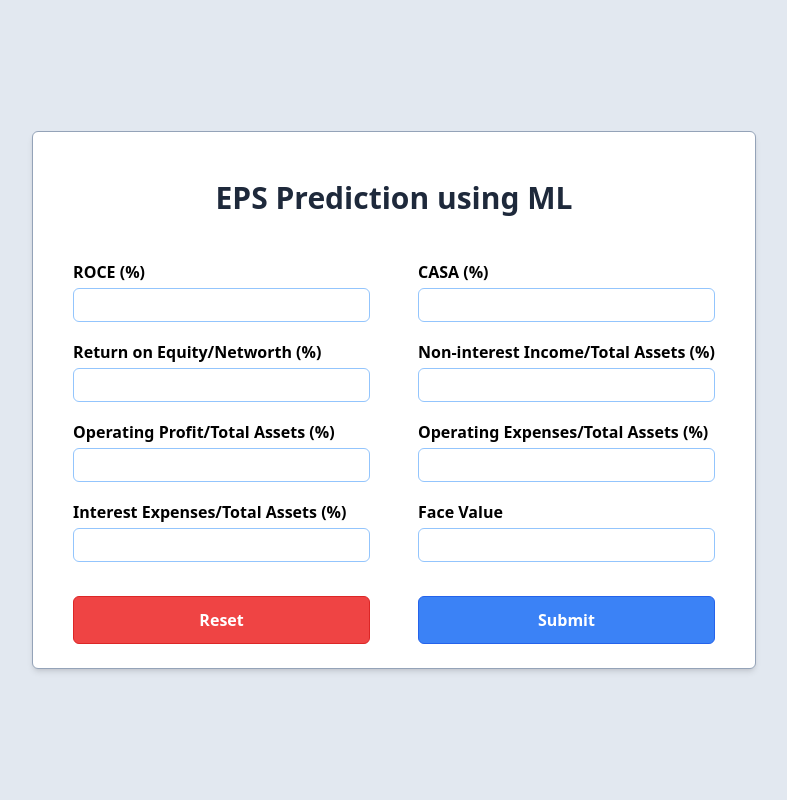
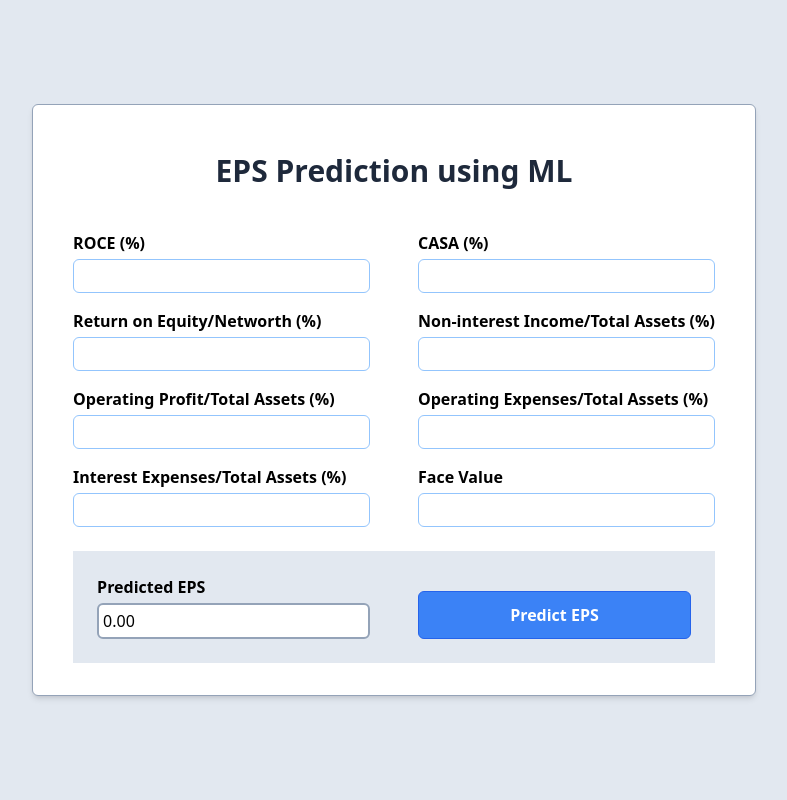
Before and after one commit to nirmit27/credit-risk-modeling, a Flask app: page / in a window 1280 px wide. Shown: the whole page, without its empty margins (246-1033 px from the left). Run offline with Flask 3, Linux system fonts and the light colour scheme; parts of the project's set-up code (start-up, migrations or seed data) failed here and were passed over.

Commit message:
finished with the UI

```diff
--- a/flask-deployment/app.py
+++ b/flask-deployment/app.py
@@ -6,46 +6,46 @@ from flask import Flask, render_template, request, url_for
 config = cfgp()
 config.read('settings.cfg')
 config_section = config['DEPLOYMENT']
+port: int = int(config_section['PORT'])
+
+result: str = ""
+values: list[float] = []
+subtitle: str = "EPS Prediction using ML"
+fields: list[str] = ['ROCE (%)', 'CASA (%)', 'Return on Equity/Networth (%)',
+                     'Non-interest Income/Total Assets (%)', 'Operating Profit/Total Assets (%)', 'Operating Expenses/Total Assets (%)', 'Interest Expenses/Total Assets (%)', 'Face Value']
 
 model = pickle.load(open("model.pkl", "rb"))
-port: int = int(config_section['PORT'])
 app = Flask(__name__)
 
 
-@app.route('/', methods=["GET"])
+@app.route('/', methods=["GET", "POST"])
 def index():
-    fields: list[str] = ['ROCE (%)', 'CASA (%)', 'Return on Equity/Networth (%)',
-                         'Non-interest Income/Total Assets (%)', 'Operating Profit/Total Assets (%)', 'Operating Expenses/Total Assets (%)', 'Interest Expenses/Total Assets (%)', 'Face Value']
+    result = ""
+    values = []
+    if request.method == "POST":
+        v1: float = float(request.form.get('ROCE (%)', "0.00"))
+        v2: float = float(request.form.get('CASA (%)', "0.00"))
+        v3: float = float(request.form.get(
+            'Return on Equity/Networth (%)', "0.00"))
+        v4: float = float(request.form.get(
+            'Non-interest Income/Total Assets (%)', "0.00"))
+        v5: float = float(request.form.get(
+            'Operating Profit/Total Assets (%)', "0.00"))
+        v6: float = float(request.form.get(
+            'Operating Expenses/Total Assets (%)', "0.00"))
+        v7: float = float(request.form.get(
+            'Interest Expenses/Total Assets (%)', "0.00"))
+        v8: float = float(request.form.get('Face Value', "0.00"))
 
-    return render_template("index.html", title="Inputs", subtitle="EPS Prediction using ML", fields=fields)
+        values = [v1, v2, v3, v4, v5, v6, v7, v8]
+        try:
+            pred = model.predict([values])
+            result += str(pred[0])
+        except:
+            result += ""
+        return render_template("index.html", title="Result", subtitle=subtitle, fields=fields, values=values, result=result)
 
-
-@app.route('/predict', methods=["POST"])
-def predict():
-    result: str = "Result : "
-
-    v1: float = float(request.form.get('ROCE (%)', "0.00"))
-    v2: float = float(request.form.get('CASA (%)', "0.00"))
-    v3: float = float(request.form.get(
-        'Return on Equity/Networth (%)', "0.00"))
-    v4: float = float(request.form.get(
-        'Non-interest Income/Total Assets (%)', "0.00"))
-    v5: float = float(request.form.get(
-        'Operating Profit/Total Assets (%)', "0.00"))
-    v6: float = float(request.form.get(
-        'Operating Expenses/Total Assets (%)', "0.00"))
-    v7: float = float(request.form.get(
-        'Interest Expenses/Total Assets (%)', "0.00"))
-    v8: float = float(request.form.get('Face Value', "0.00"))
-
-    try:
-        pred = model.predict([[v1, v2, v3, v4, v5, v6, v7, v8]])
-        result += str(pred[0])
-    except:
-        result += "Invalid input!"
-
-    return render_template("result.html", result=result, title="Result")
-
+    return render_template("index.html", title="Inputs", subtitle=subtitle, fields=fields, values=values, result=result)
 
 if __name__ == "__main__":
     # subprocess.run(["npm", "i", "tailwindcss"], check=True)
--- a/flask-deployment/static/css/output.css
+++ b/flask-deployment/static/css/output.css
@@ -566,6 +566,10 @@ video {
   margin-bottom: 0.25rem;
 }
 
+.mt-2 {
+  margin-top: 0.5rem;
+}
+
 .mt-4 {
   margin-top: 1rem;
 }
@@ -598,8 +602,8 @@ video {
   grid-template-columns: repeat(2, minmax(0, 1fr));
 }
 
-.grid-rows-6 {
-  grid-template-rows: repeat(6, minmax(0, 1fr));
+.grid-rows-5 {
+  grid-template-rows: repeat(5, minmax(0, 1fr));
 }
 
 .flex-col {
@@ -612,6 +616,10 @@ video {
 
 .justify-center {
   justify-content: center;
+}
+
+.gap-12 {
+  gap: 3rem;
 }
 
 .gap-x-12 {
@@ -631,6 +639,10 @@ video {
   border-width: 1px;
 }
 
+.border-2 {
+  border-width: 2px;
+}
+
 .border-blue-300 {
   --tw-border-opacity: 1;
   border-color: rgb(147 197 253 / var(--tw-border-opacity));
@@ -641,11 +653,6 @@ video {
   border-color: rgb(37 99 235 / var(--tw-border-opacity));
 }
 
-.border-red-600 {
-  --tw-border-opacity: 1;
-  border-color: rgb(220 38 38 / var(--tw-border-opacity));
-}
-
 .border-slate-400 {
   --tw-border-opacity: 1;
   border-color: rgb(148 163 184 / var(--tw-border-opacity));
@@ -654,11 +661,6 @@ video {
 .bg-blue-500 {
   --tw-bg-opacity: 1;
   background-color: rgb(59 130 246 / var(--tw-bg-opacity));
-}
-
-.bg-red-500 {
-  --tw-bg-opacity: 1;
-  background-color: rgb(239 68 68 / var(--tw-bg-opacity));
 }
 
 .bg-slate-200 {
@@ -675,13 +677,17 @@ video {
   padding: 0.25rem;
 }
 
+.p-6 {
+  padding: 1.5rem;
+}
+
 .px-10 {
   padding-left: 2.5rem;
   padding-right: 2.5rem;
 }
 
-.pb-6 {
-  padding-bottom: 1.5rem;
+.pb-8 {
+  padding-bottom: 2rem;
 }
 
 .pt-12 {
@@ -705,11 +711,6 @@ video {
   font-weight: 600;
 }
 
-.text-blue-700 {
-  --tw-text-opacity: 1;
-  color: rgb(29 78 216 / var(--tw-text-opacity));
-}
-
 .text-slate-800 {
   --tw-text-opacity: 1;
   color: rgb(30 41 59 / var(--tw-text-opacity));
@@ -731,11 +732,6 @@ video {
   background-color: rgb(37 99 235 / var(--tw-bg-opacity));
 }
 
-.hover\:bg-red-600:hover {
-  --tw-bg-opacity: 1;
-  background-color: rgb(220 38 38 / var(--tw-bg-opacity));
-}
-
 .focus\:border-blue-600:focus {
   --tw-border-opacity: 1;
   border-color: rgb(37 99 235 / var(--tw-border-opacity));
@@ -744,11 +740,6 @@ video {
 .focus\:bg-blue-600:focus {
   --tw-bg-opacity: 1;
   background-color: rgb(37 99 235 / var(--tw-bg-opacity));
-}
-
-.focus\:bg-red-600:focus {
-  --tw-bg-opacity: 1;
-  background-color: rgb(220 38 38 / var(--tw-bg-opacity));
 }
 
 .focus\:outline-none:focus {
@@ -767,17 +758,7 @@ video {
   --tw-ring-color: rgb(30 64 175 / var(--tw-ring-opacity));
 }
 
-.focus\:ring-red-800:focus {
-  --tw-ring-opacity: 1;
-  --tw-ring-color: rgb(153 27 27 / var(--tw-ring-opacity));
-}
-
 .active\:bg-blue-700:active {
   --tw-bg-opacity: 1;
   background-color: rgb(29 78 216 / var(--tw-bg-opacity));
 }
-
-.active\:bg-red-700:active {
-  --tw-bg-opacity: 1;
-  background-color: rgb(185 28 28 / var(--tw-bg-opacity));
-}
--- a/flask-deployment/templates/index.html
+++ b/flask-deployment/templates/index.html
@@ -16,11 +16,15 @@
     <link rel="manifest" href="{{ url_for('static', filename='site.webmanifest') }}">
 </head>
 
-<body class="flex h-screen items-center justify-center bg-slate-200">
-    <form action="/predict" method="post"
-        class="grid grid-cols-2 grid-rows-6 gap-x-12 gap-y-4 rounded-md border border-slate-400 pt-12 pb-6 px-10 bg-white shadow-md">
+<body class="flex flex-col h-screen items-center justify-center bg-slate-200">
+
+    <div class="rounded-md border border-slate-400 bg-white px-10 pb-8 pt-12 shadow-md">
+
+
+        <form action="/" method="post" class="grid grid-cols-2 grid-rows-5 gap-x-12 gap-y-4">
             <h1 class="col-span-2 text-center text-3xl font-bold text-slate-800">{{ subtitle }}</h1>
 
+            {% if not values %}
             {% for field in fields %}
 
             <div class="">
@@ -31,12 +35,54 @@
             </div>
 
             {% endfor %}
+            {% endif %}
 
-        <button type="reset"
-            class="rounded-md border border-red-600 bg-red-500 font-semibold text-white mt-4 h-12 hover:bg-red-600 focus:bg-red-600 active:bg-red-700 focus:outline-none focus:ring-1 focus:ring-red-800">Reset</button>
+            {% if values %}
+            {% for i in range(fields|length) %}
+
+            <div class="">
+                <label for="{{fields[i]}}" class="block font-semibold mb-1">{{fields[i]}}</label>
+                <input type="number" min="0.00" max="100.00" step="0.01" name="{{fields[i]}}" id="{{fields[i]}}"
+                    class="border border-blue-300 rounded-md p-1 focus:border-blue-600 focus:outline-none focus:ring-1 focus:ring-blue-800 w-full"
+                    required value="{{values[i]}}" />
+            </div>
+
+            {% endfor %}
+            {% endif %}
+
+
+            <div class="grid-cols-2 grid mt-2 gap-12 bg-slate-200 p-6 col-span-2">
+
+                {% if not result %}
+
+                <div class="">
+                    <label for="sample-field-label" class="mb-1 block font-semibold">Predicted EPS</label>
+                    <input type="number" min="0.00" max="100.00" step="0.01" name="sample-field-label"
+                        id="sample-field-label"
+                        class="w-full rounded-md border-2 border-slate-400 p-1 focus:outline-none" readonly
+                        value="0.00" />
+                </div>
+
+                {% endif %}
+
+                {% if result %}
+
+                <div class="">
+                    <label for="sample-field-label" class="mb-1 block font-bold">Predicted EPS</label>
+                    <input type="number" min="0.00" max="100.00" step="0.01" name="sample-field-label"
+                        id="sample-field-label"
+                        class="w-full rounded-md border-2 border-blue-600 p-1 focus:outline-none" readonly
+                        value="{{result}}" />
+                </div>
+
+                {% endif %}
+
                 <button type="submit"
-            class="rounded-md border border-blue-600 bg-blue-500 font-semibold text-white mt-4 h-12 hover:bg-blue-600 focus:bg-blue-600 active:bg-blue-700 focus:outline-none focus:ring-1 focus:ring-blue-800">Submit</button>
+                    class="mt-4 h-12 rounded-md border border-blue-600 bg-blue-500 font-bold text-white hover:bg-blue-600 focus:bg-blue-600 focus:outline-none focus:ring-1 focus:ring-blue-800 active:bg-blue-700">Predict
+                    EPS</button>
+            </div>
         </form>
+    </div>
 </body>
 
 </html>
```
Also changed, not shown: flask-deployment/templates/result.html (deleted, +0 -27 lines). Lines whose indentation alone changed are shown as unchanged.
